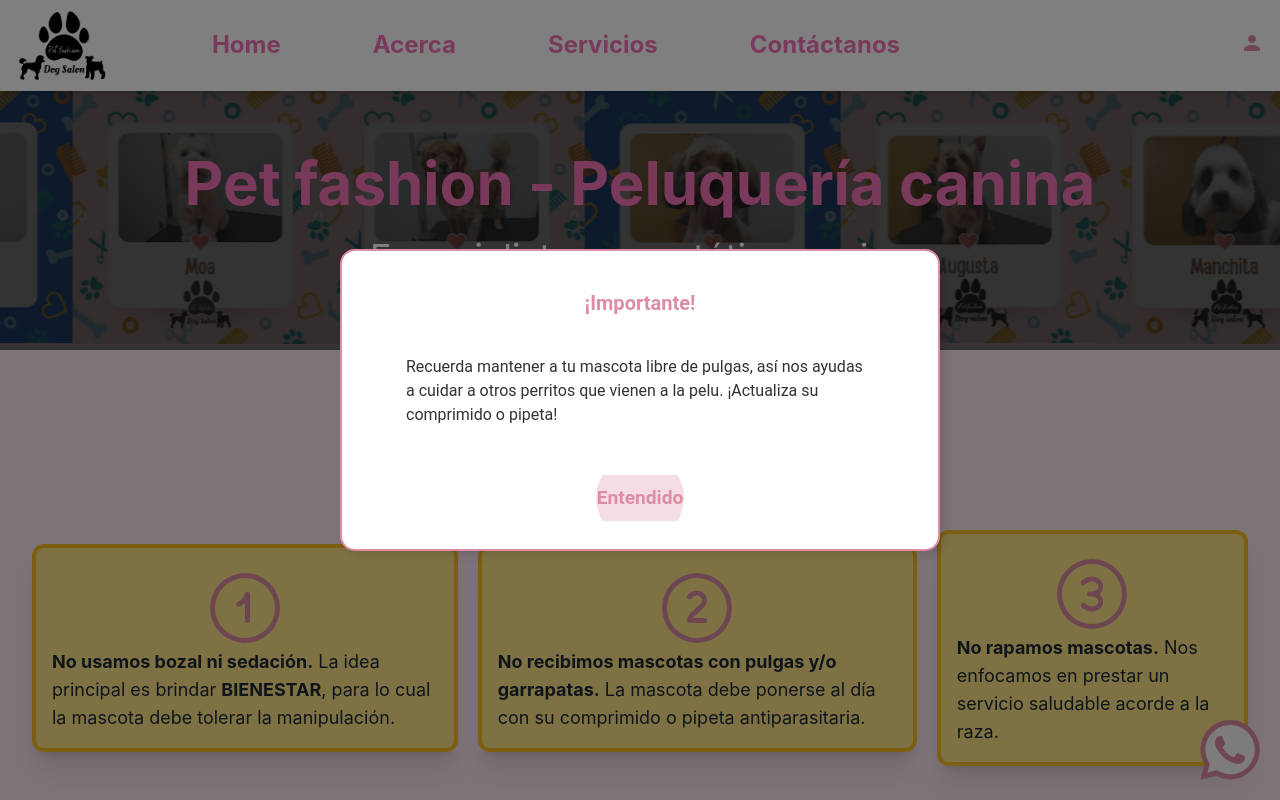
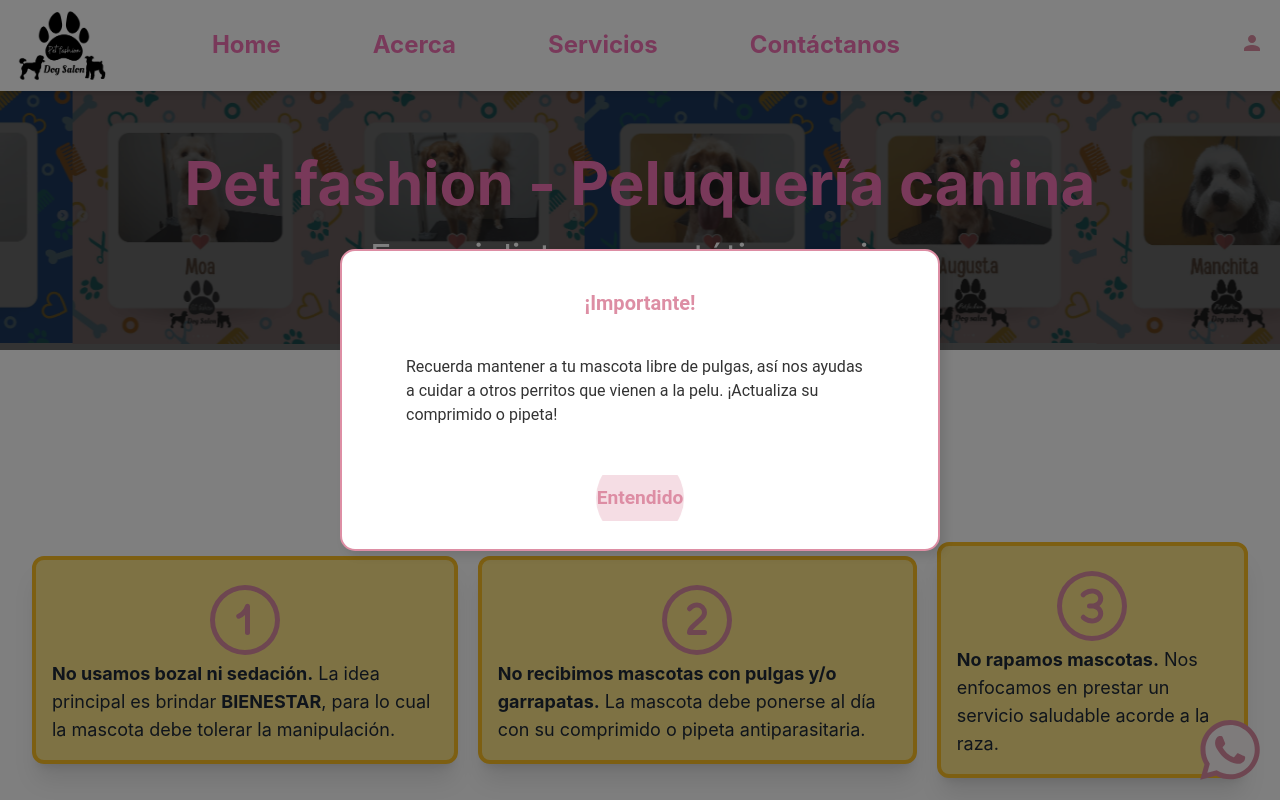
Before and after one commit to bohaz/petfashion, a React (Create React App) app: page /Booking in a window 1280 px wide. Shown: the top 800 px of the page. Built offline with nearby package versions, Linux system fonts and the light colour scheme.

Commit message:
Add bg white

```diff
--- a/src/components/Booking.jsx
+++ b/src/components/Booking.jsx
@@ -14,7 +14,7 @@ function Booking() {
 
   return (
     <div
-      className="p-4 pb-10 pt-10 flex flex-col items-center bg-contain bg-center bg-pink-100"
+      className="p-4 pb-10 pt-10 flex flex-col items-center bg-contain bg-center bg-white"
       ref={ref}
     >
 
@@ -24,9 +24,9 @@ function Booking() {
         transition={{ duration: 0.5, delay: 0.1 }}
         className="relative z-10"
       >
-        <h1 className="font-bold mb-5 md:mb-10 text-4xl md:text-5xl xl:text-6xl text-center text-gray-800">Antes de Agendar</h1>
+        <h1 className="font-bold mb-5 md:mb-10 text-4xl md:text-5xl xl:text-6xl text-center text-gray-800 after:content-[''] after:block after:w-40 after:h-1 after:bg-pink-400 after:mt-2 after:mx-auto">Antes de Agendar</h1>
       </motion.div>
-      <div className="p-4 pb-10 pt-10 flex flex-col gap-5 items-center bg-contain bg-center bg-pink-100 md:flex-row">
+      <div className="p-4 pb-10 pt-10 flex flex-col gap-5 items-center bg-contain bg-center bg-white md:flex-row">
         <motion.div
           initial={{ opacity: 0, y: 20 }}
           animate={{ opacity: inView ? 1 : 0, y: inView ? 0 : 20 }}
@@ -84,7 +84,7 @@ function Booking() {
         transition={{ duration: 0.5, delay: 0.5 }}
         className="relative z-10"
       >
-        <h2 className="font-bold mt-10 md:mb-10 text-4xl md:text-5xl xl:text-6xl text-center text-gray-800">Cómo Agendar?</h2>
+        <h2 className="font-bold mt-10 md:mb-10 text-4xl md:text-5xl xl:text-6xl text-center text-gray-800 after:content-[''] after:block after:w-40 after:h-1 after:bg-pink-400 after:mt-2 after:mx-auto">Cómo Agendar?</h2>
         <div className="flex flex-col md:flex-row items-center justify-center mt-10 space-y-4 md:space-y-0 md:space-x-4">
           <div className="relative">
             <div className="w-12 h-12 bg-blue-500 rounded-full flex items-center justify-center text-white font-bold m-auto">
```
